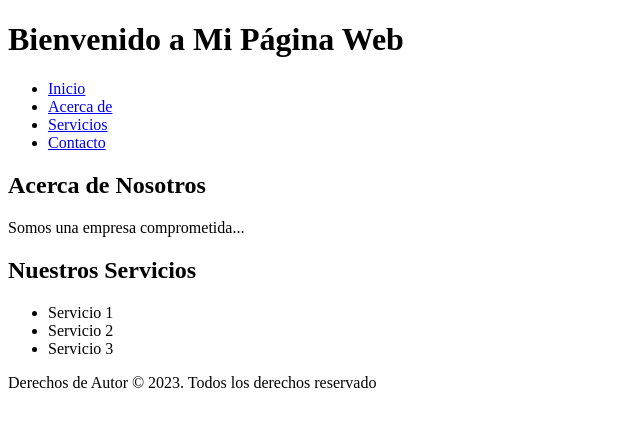
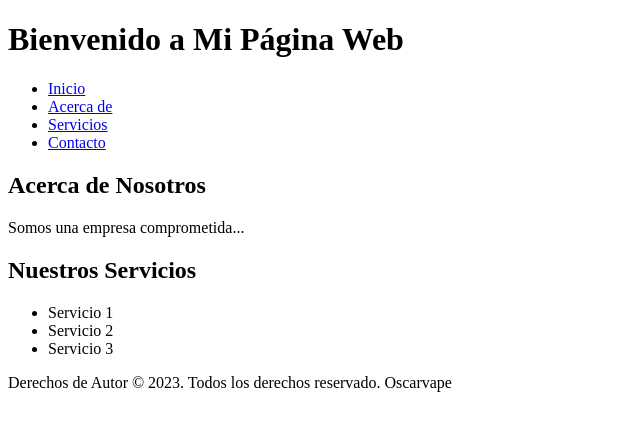
Before and after one commit to Lincarcontable/lincarcontable.github.io, a plain HTML site: page index.html in a window 1280 px wide. Shown: the full height of the page, 0-640 px from the left. Drawn offline with Linux system fonts and the light colour scheme.

Commit message:
Initial commit

```diff
--- a/index.html
+++ b/index.html
@@ -36,7 +36,7 @@
     </main>
 
     <footer>
-        <p>Derechos de Autor © 2023. Todos los derechos reservado</p>
+        <p>Derechos de Autor © 2023. Todos los derechos reservado. Oscarvape</p>
     </footer>
 </body>
 </html>
```
